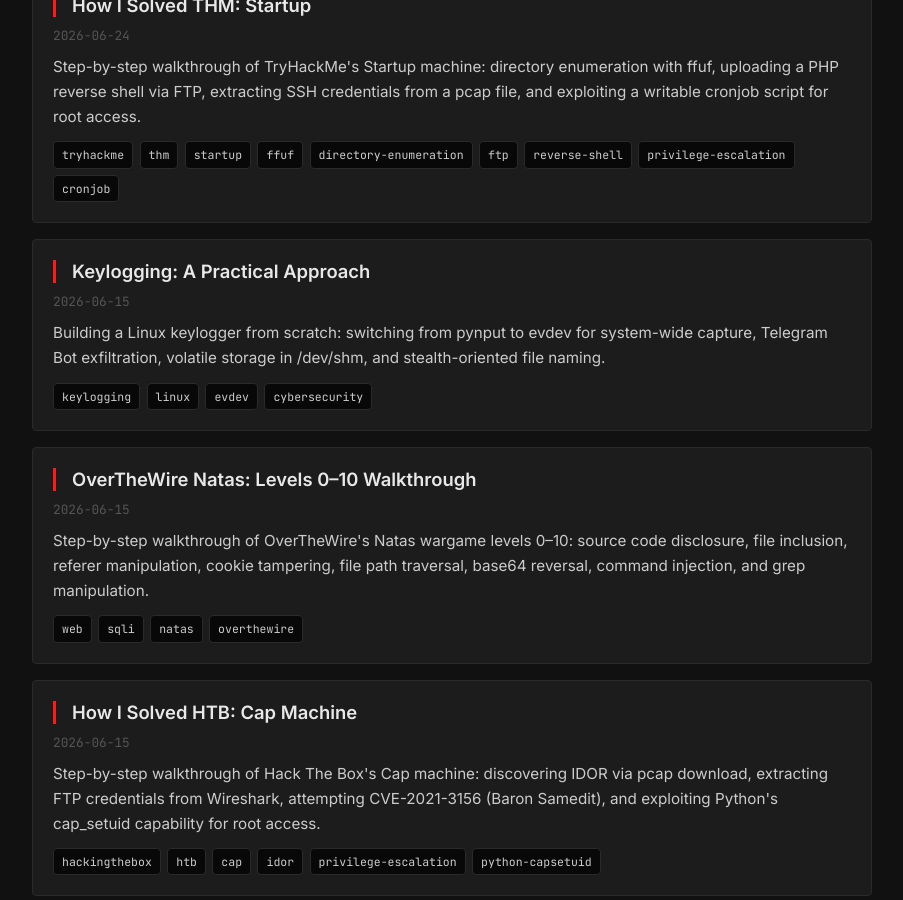
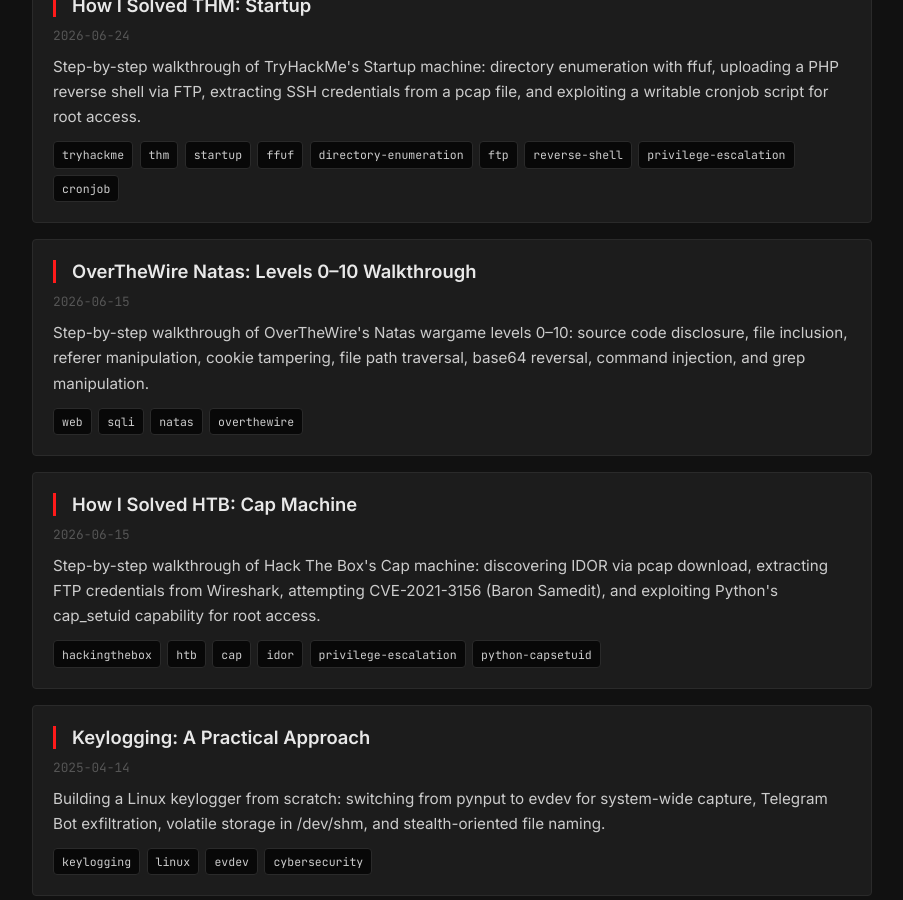
Before and after one commit to 5odead/5odead.github.io, a Jekyll site: the page built from index.html, in a window 1280 px wide and 900 px high, scrolled down 878 px. Shown: the whole window, without its empty margins (188-1091 px from the left). Built offline with Jekyll 4.4.1, drawn with Linux system fonts in a browser that asks for light colours.

Commit message:
Update 2026-06-15-trevent-keylogger-stealth.md

```diff
--- a/_posts/2026-06-15-trevent-keylogger-stealth.md
+++ b/_posts/2026-06-15-trevent-keylogger-stealth.md
@@ -1,7 +1,7 @@
 ---
 layout: post
 title: "Keylogging: A Practical Approach"
-date: 2026-06-15
+date: 2025-04-14
 last_modified_at: 2026-06-15
 tags: [keylogging, linux, evdev, cybersecurity]
 description: "Building a Linux keylogger from scratch: switching from pynput to evdev for system-wide capture, Telegram Bot exfiltration, volatile storage in /dev/shm, and stealth-oriented file naming."
```
